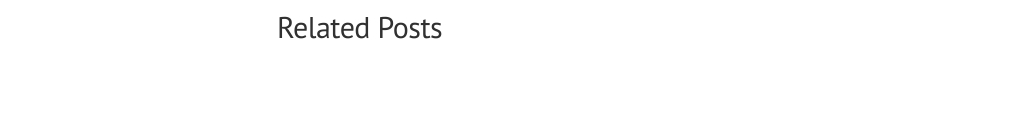
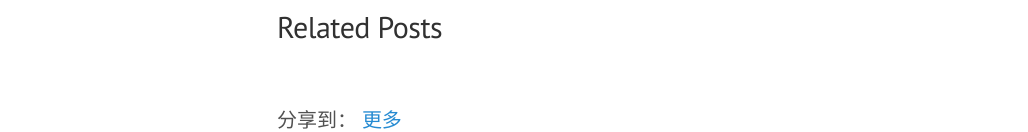
Before and after one commit to Acusp/Acusp.github.io, a Jekyll site: the page built from _posts/2016-01-01-example-content.md, in a window 1280 px wide and 900 px high, scrolled down 2931 px. Shown: the part 765-897 px from the top of the window, without its empty margins (3-1031 px from the left). Built offline with Jekyll 4.4.1, drawn with Linux system fonts in a browser that asks for light colours; Markdown is read by kramdown in place of the engine named in the settings; comment, search, counter and statistics services are not loaded; before the commit the page ends 3801 px from its top, so only the background shows below that.

Commit message:
add share button

```diff
--- a/_includes/duoshuo.html
+++ b/_includes/duoshuo.html
@@ -1,6 +1,6 @@
-<!-- 多说评论框 start -->
-	<div class="ds-thread" data-thread-key="{{ page.thread }}" data-title="{{ post.title }}" data-url="{{ site.url }}{{ page.url }}"></div>
-<!-- 多说评论框 end -->
+<!-- 多说热评文章 start -->
+	<div class="ds-top-threads" data-range="monthly" data-num-items="5"></div>
+<!-- 多说热评文章 end -->
 <!-- 多说公共JS代码 start (一个网页只需插入一次) -->
 <script type="text/javascript">
 var duoshuoQuery = {short_name:"acusp"};
@@ -14,3 +14,19 @@
 	})();
 	</script>
 <!-- 多说公共JS代码 end -->
+
+<!-- 多说评论框 start -->
+	<div class="ds-thread" data-thread-key="{{ page.thread }}" data-title="{{ post.title }}" data-url="{{ site.url }}{{ page.url }}"></div>
+<!-- 多说评论框 end -->
+<!-- 多说公共JS代码 start (一个网页只需插入一次) -->
+	<script type="text/javascript">
+		var duoshuoQuery = {short_name:"acusp"};
+		(function() {
+			var ds = document.createElement('script');
+			ds.type = 'text/javascript';ds.async = true;
+			ds.src = (document.location.protocol == 'https:' ? 'https:' : 'http:') + '//static.duoshuo.com/embed.js';
+			ds.charset = 'UTF-8';
+			(document.getElementsByTagName('head')[0] || document.getElementsByTagName('body')[0]).appendChild(ds);
+		})();
+	</script>
+<!-- 多说公共JS代码 end -->
--- a/_layouts/post.html
+++ b/_layouts/post.html
@@ -24,6 +24,26 @@
   </ul>
 </div>
 
+<!-- JiaThis Button BEGIN -->
+<div class="jiathis_style">
+  <span class="jiathis_txt">分享到：</span>
+  <a class="jiathis_button_tools_1"></a>
+  <a class="jiathis_button_tools_2"></a>
+  <a class="jiathis_button_tools_3"></a>
+  <a class="jiathis_button_tools_4"></a>
+  <a href="http://www.jiathis.com/share?uid=1837644" class="jiathis jiathis_txt jiathis_separator jtico jtico_jiathis" target="_blank">更多</a>
+  <a class="jiathis_counter_style"></a>
+</div>
+<script type="text/javascript">
+var jiathis_config = {data_track_clickback:'true'};
+</script>
+<script type="text/javascript" src="http://v3.jiathis.com/code/jia.js?uid=1837644" charset="utf-8"></script>
+<!-- JiaThis Button END -->
+<!-- UJian Button BEGIN -->
+  <div class="ujian-hook"></div>
+  <script type="text/javascript" src="http://v1.ujian.cc/code/ujian.js"></script>
+<!-- UJian Button END -->
+
 <div class="comments">
 <!--     {% include comments.html %} -->
     {% include duoshuo.html %}
```
